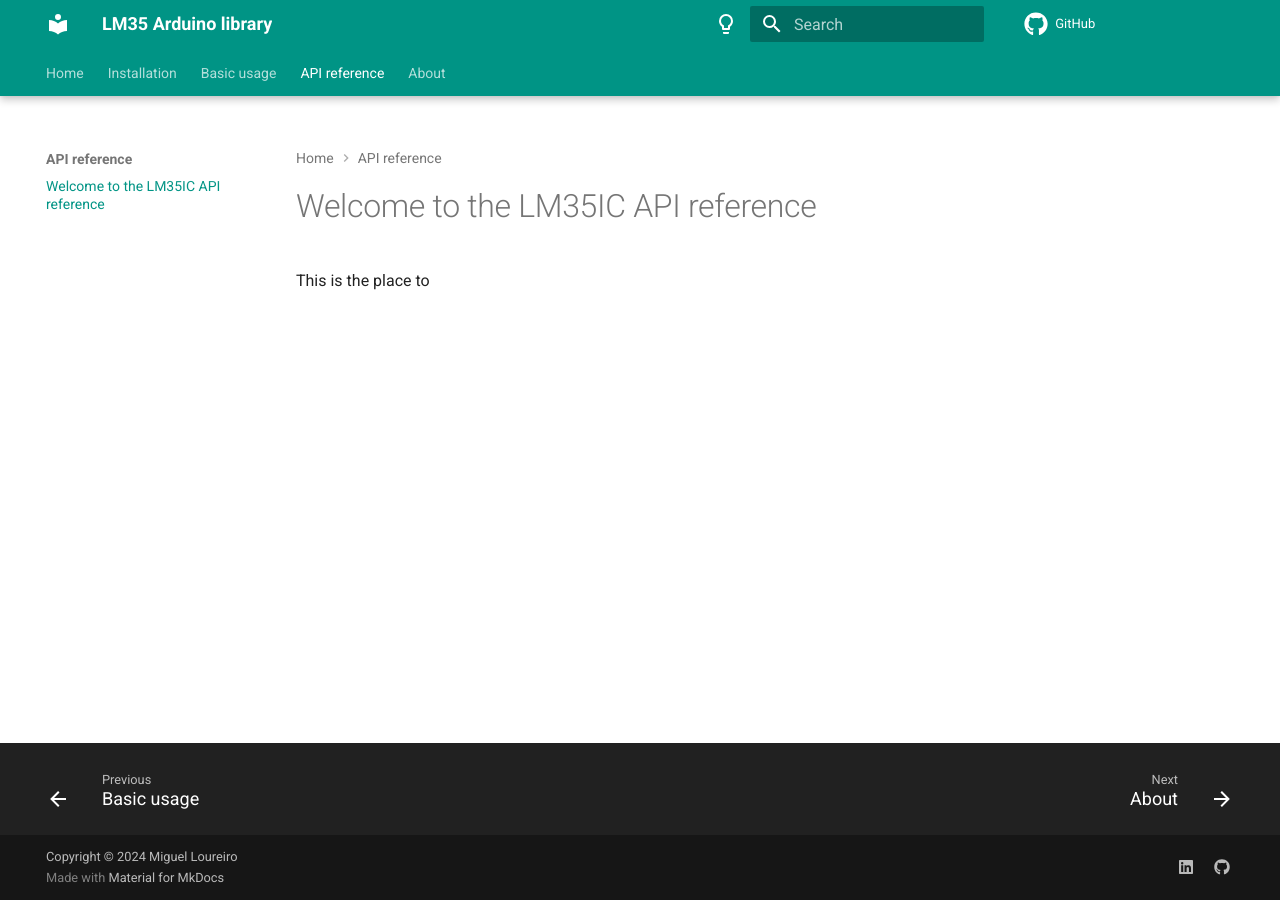
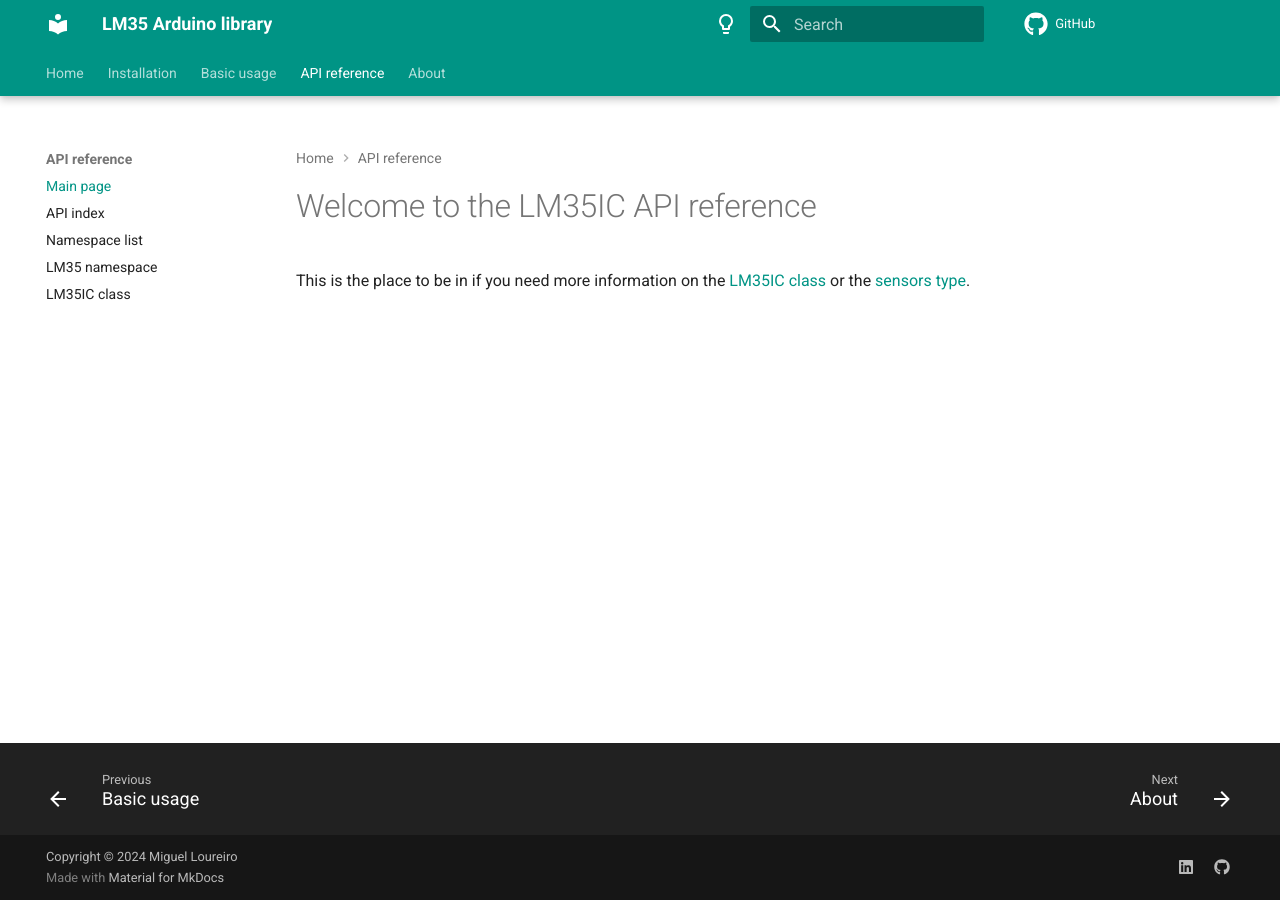
Before and after one commit to MiguelLoureiro98/LM35IC, an MkDocs documentation site: the page built from docs/API_reference.md, in a window 1280 px wide. Built offline with MkDocs 1.6.1 and Material for MkDocs 9.7.7, drawn with Linux system fonts in a browser that asks for light colours; comment, search, counter and statistics services are not loaded; some of the changed lines change nothing that is shown.

Commit message:
Finished website.

```diff
--- a/docs/API_reference.md
+++ b/docs/API_reference.md
@@ -1,3 +1,3 @@
 # Welcome to the LM35IC API reference
 
-This is the place to
+This is the place to be in if you need more information on the [LM35IC class](LM35IC/classLM35_1_1LM35IC.md) or the [sensors type](LM35IC/namespaceLM35.md).
--- a/mkdocs.yml
+++ b/mkdocs.yml
@@ -77,8 +77,35 @@ nav:
   - Installation: installation.md
   - Basic usage: basics.md
   - API reference:
-    - API_reference.md
+    - Main page: API_reference.md
+    - API index: LM35IC/annotated.md
+    - Namespace list: LM35IC/namespaces.md
+    - LM35 namespace: LM35IC/namespaceLM35.md
+    - LM35IC class: LM35IC/classLM35_1_1LM35IC.md
   - About: about.md
 
 not_in_nav: |
-  /LM35IC/namespaces.md
+  /LM35IC/links.md
+  /LM35IC/variables.md
+  /LM35IC/macros.md
+  /LM35IC/functions.md
+  /LM35IC/pages.md
+  /LM35IC/modules.md
+  /LM35IC/namespace_member_enums.md
+  /LM35IC/namespace_member_typedefs.md
+  /LM35IC/namespace_member_variables.md
+  /LM35IC/namespace_member_functions.md
+  /LM35IC/namespace_members.md
+  /LM35IC/class_members.md
+  /LM35IC/class_member_functions.md
+  /LM35IC/class_member_variables.md
+  /LM35IC/class_member_typedefs.md
+  /LM35IC/class_member_enums.md
+  /LM35IC/hierarchy.md
+  /LM35IC/LM35IC_8h.md
+  /LM35IC/LM35IC_8h_source.md
+  /LM35IC/LM35IC_8cpp.md
+  /LM35IC/LM35IC_8cpp_source.md
+  /LM35IC/classes.md
+  /LM35IC/files.md
+  /LM35IC/dir_68267d1309a1af8e8297ef4c3efbcdba.md
```
